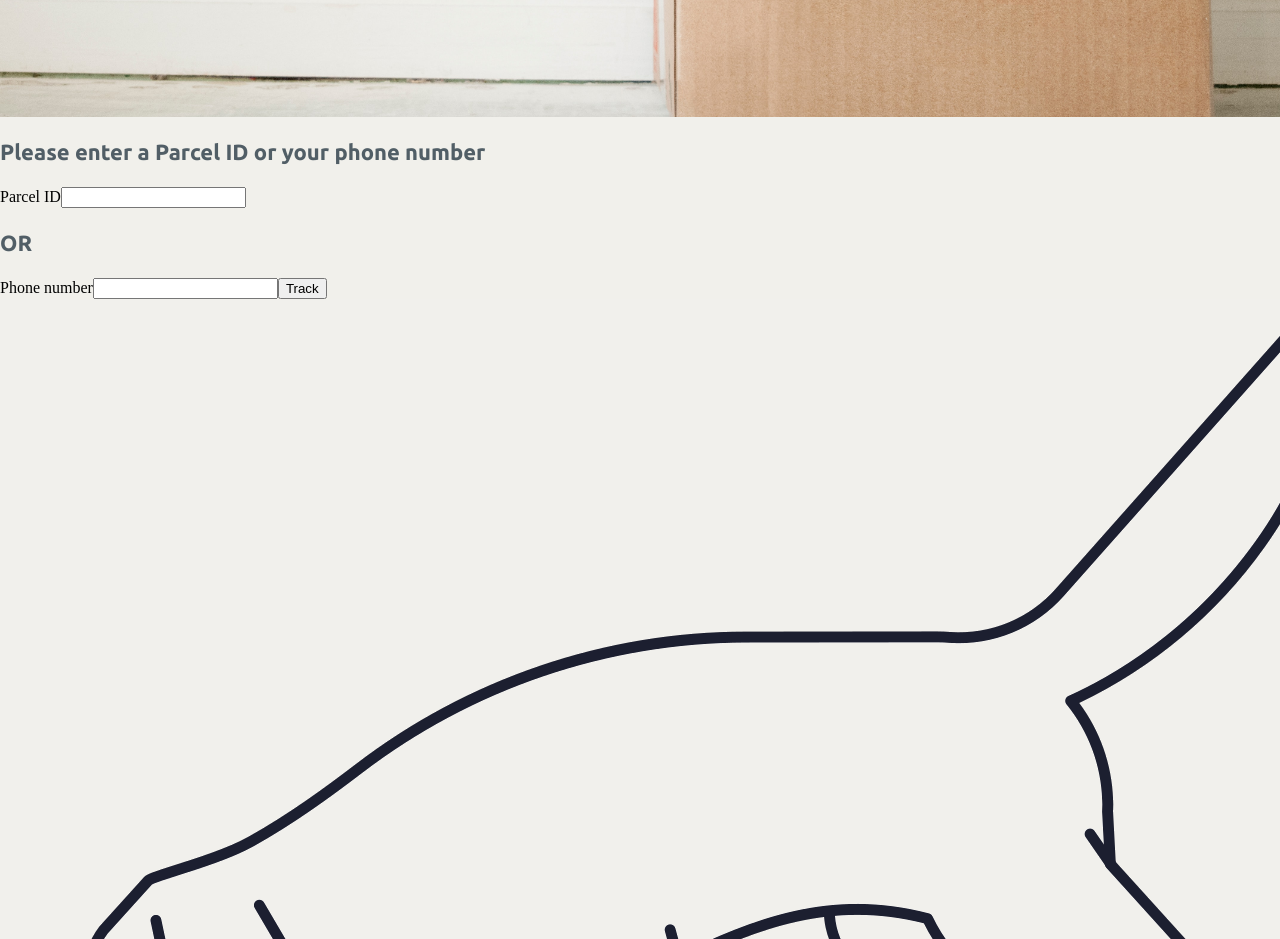
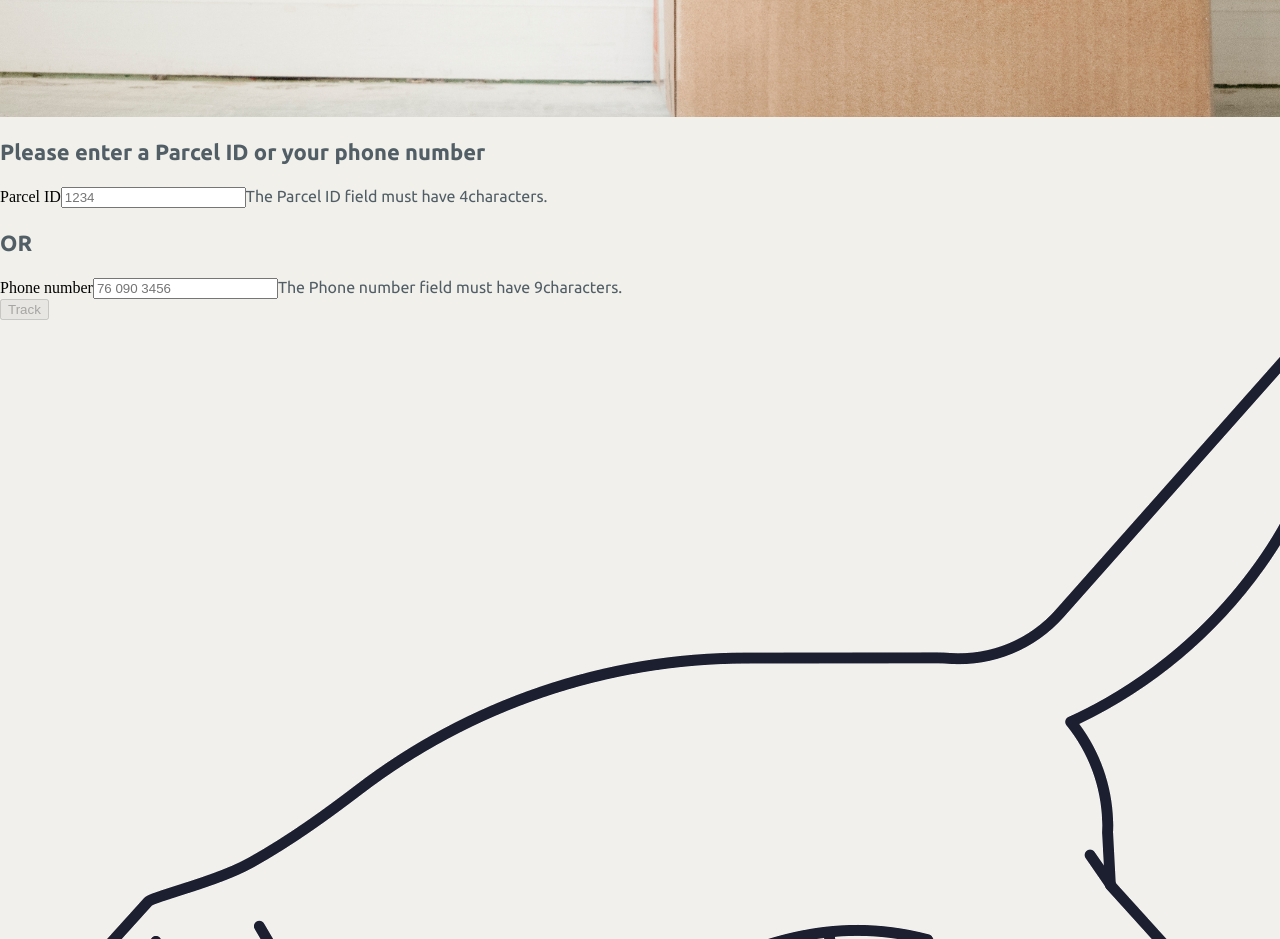
Before and after one commit to limatfc/packagetracker, a React (Create React App) app: page / in a window 1280 px wide. Shown: the part 920-1859 px from the top of the page. Built offline with nearby package versions, Linux system fonts and the light colour scheme.

Commit message:
finished form validation and input gathering

```diff
--- a/src/App.jsx
+++ b/src/App.jsx
@@ -1,4 +1,4 @@
-import { useState } from "react";
+import { useCallback, useState } from "react";
 import { Routes, Route } from "react-router-dom";
 import NavigationBar from "./components/NavigationBar";
 import Home from "./screens/Home";
@@ -9,10 +9,20 @@ import "./App.css";
 
 export default function App() {
   const [showOrdersScreen, setShowOrdersScreen] = useState(false);
+  const [enteredValues, setEnteredValues] = useState({});
 
   function showOrdersScreenHandler() {
     setShowOrdersScreen(!showOrdersScreen);
   }
+
+  const enteredValuesHandler = useCallback((enteredParcel, enteredPhone) => {
+    setEnteredValues({
+      enteredParcel: enteredParcel,
+      enteredPhone: enteredPhone,
+    });
+  }, []);
+
+  console.log("enteredValues", enteredValues);
 
   return (
     <div>
@@ -20,13 +30,21 @@ export default function App() {
       <Routes>
         <Route
           path="/"
-          element={<Home showOrdersScreenHandler={showOrdersScreenHandler} />}
+          element={
+            <Home
+              showOrdersScreenHandler={showOrdersScreenHandler}
+              enteredValuesHandler={enteredValuesHandler}
+            />
+          }
         />
         {showOrdersScreen && (
           <Route
             path="/orders"
             element={
-              <Orders showOrdersScreenHandler={showOrdersScreenHandler} />
+              <Orders
+                enteredValues={enteredValues}
+                showOrdersScreenHandler={showOrdersScreenHandler}
+              />
             }
           />
         )}
--- /dev/null
+++ b/src/components/HomeForm.jsx
@@ -0,0 +1,58 @@
+import { useEffect } from "react";
+import { useNavigate } from "react-router-dom";
+import useFormValidation from "../hooks/use-form-validation";
+import HomeFormInput from "./HomeFormInput";
+
+export default function HomeForm({
+  showOrdersScreenHandler,
+  enteredValuesHandler,
+}) {
+  const navigate = useNavigate();
+
+  const {
+    inputedValue: parcelInputedValue,
+    valueIsValid: parcelIsValid,
+    valueChangeHandler: parcelChangeHandler,
+  } = useFormValidation((value) => value.trim().length === 4);
+
+  const {
+    inputedValue: phoneInputedValue,
+    valueIsValid: phoneIsValid,
+    valueChangeHandler: phoneChangeHandler,
+  } = useFormValidation((value) => value.trim().length === 9);
+
+  useEffect(() => {
+    enteredValuesHandler(parcelInputedValue, phoneInputedValue);
+  }, [enteredValuesHandler, parcelInputedValue, phoneInputedValue]);
+
+  function onSubmitHandler(event) {
+    event.preventDefault();
+    showOrdersScreenHandler();
+    navigate("/orders");
+  }
+
+  let formIsValid = "initialState";
+  if (!phoneIsValid && !parcelIsValid) formIsValid = false;
+
+  return (
+    <form onSubmit={onSubmitHandler} className="form-wrapper">
+      <h3>Please enter a Parcel ID or your phone number</h3>
+      <HomeFormInput
+        valueChangeHandler={parcelChangeHandler}
+        placeholder="1234"
+      >
+        Parcel ID
+      </HomeFormInput>
+      <h3>OR</h3>
+      <HomeFormInput
+        valueChangeHandler={phoneChangeHandler}
+        placeholder="76 090 3456"
+      >
+        Phone number
+      </HomeFormInput>
+      <button type="submit" disabled={!formIsValid}>
+        Track
+      </button>
+    </form>
+  );
+}
--- /dev/null
+++ b/src/components/HomeFormInput.jsx
@@ -0,0 +1,22 @@
+export default function HomeFormInput({
+  children,
+  valueChangeHandler,
+  placeholder,
+}) {
+  return (
+    <div>
+      <label>
+        {children}
+        <input
+          type="number"
+          placeholder={placeholder}
+          onChange={valueChangeHandler}
+        />
+      </label>
+      <small>
+        The {children} field must have {placeholder.replace(/\s/g, "").length}
+        characters.
+      </small>
+    </div>
+  );
+}
--- a/src/components/OrdersRouteError.jsx
+++ b/src/components/OrdersRouteError.jsx
@@ -1,9 +1,14 @@
+import { Link } from "react-router-dom";
+
 export default function OrdersRouteError() {
   return (
-    <h2>
-      Oops, it looks like you are trying to access a page that requires some
-      data. To solve this problem, you need to go back to our home page and
-      insert either your parcel ID or your telephone number.
-    </h2>
+    <section>
+      <h2>
+        Oops, it looks like you are trying to access a page that requires some
+        data. To solve this problem, you need to go back to our home page and
+        insert either your parcel ID or your telephone number.
+      </h2>
+      <Link to="/">Go back to the home page</Link>
+    </section>
   );
 }
--- a/src/hooks/use-fetched-data-handler.js
+++ b/src/hooks/use-fetched-data-handler.js
@@ -1,27 +1,27 @@
 import { useState, useEffect } from "react";
 import fetchGET from "../scripts/fetchGET";
 
-export default function useFetchedDataHandler(url) {
+export default function useFetchedDataHandler() {
   const [fetchedData, setFetchedData] = useState([]);
-  const [fetchError, setFetchError] = useState(false);
-  const [isLoading, setIsLoading] = useState(false);
+  const [fetchStatus, setFetchStatus] = useState(0);
+
+  const url = "https://my.api.mockaroo.com/insta-orders.json?key=e49e6840";
 
   useEffect(() => getFetchedData(url), [url]);
 
   async function getFetchedData(url) {
     try {
-      setIsLoading(true);
       const fetchGetData = await fetchGET(url);
       setFetchedData(fetchGetData);
-      setIsLoading(false);
+      setFetchStatus(1);
     } catch (error) {
-      setIsLoading(false);
-      setFetchError(true);
+      setFetchStatus(2);
+
       console.error(
         `It seems like the problem -${error.message}- was thrown when trying to fetch the ${url} URL.`
       );
     }
   }
 
-  return { fetchedData, isLoading, fetchError };
+  return { fetchedData, fetchStatus };
 }
--- /dev/null
+++ b/src/hooks/use-form-validation.js
@@ -0,0 +1,17 @@
+import { useState } from "react";
+
+export default function useFormValidation(validationFunction) {
+  const [inputedValue, setInputedValue] = useState("");
+
+  const valueIsValid = validationFunction(inputedValue);
+
+  function valueChangeHandler(event) {
+    setInputedValue(event.target.value);
+  }
+
+  return {
+    inputedValue,
+    valueIsValid,
+    valueChangeHandler,
+  };
+}
--- a/src/screens/Home.jsx
+++ b/src/screens/Home.jsx
@@ -1,38 +1,21 @@
-import { useNavigate } from "react-router-dom";
 import homeImage from "../assets/images/home-image.png";
-
+import HomeForm from "../components/HomeForm";
 import "../styles/screens/Home.css";
 
-export default function Home({ showOrdersScreenHandler }) {
-  const navigate = useNavigate();
-
-  function onSubmitHandler(event) {
-    event.preventDefault();
-    showOrdersScreenHandler();
-    navigate("/orders");
-  }
-
-  function onParcelIDHandler(event) {}
-
+export default function Home({
+  showOrdersScreenHandler,
+  enteredValuesHandler,
+}) {
   return (
     <div>
       <section className="hero-wrapper">
         <h1>DachsHunt</h1>
         <h1>We hunt your package as if it were a badger.</h1>
       </section>
-      <form onSubmit={onSubmitHandler} className="form-wrapper">
-        <h3>Please enter a Parcel ID or your phone number</h3>
-        <label>
-          Parcel ID
-          <input type="number" onChange={onParcelIDHandler} />
-        </label>
-        <h3>OR</h3>
-        <label>
-          Phone number
-          <input type="number" />
-        </label>
-        <button type="submit">Track</button>
-      </form>
+      <HomeForm
+        showOrdersScreenHandler={showOrdersScreenHandler}
+        enteredValuesHandler={enteredValuesHandler}
+      />
       <img src={homeImage} alt="a white dog sniffing the footer" />
     </div>
   );
--- a/src/screens/Orders.jsx
+++ b/src/screens/Orders.jsx
@@ -5,13 +5,13 @@ import Error from "../components/Error";
 import Loading from "../components/Loading";
 import OrdersItem from "../components/OrdersItem";
 
-export default function Orders({ showOrdersScreenHandler }) {
+export default function Orders({ showOrdersScreenHandler, enteredValues }) {
   const navigate = useNavigate();
-  const url = "https://my.api.mockaroo.com/insta-orders.json?key=e49e6840";
-  const { fetchedData, isLoading, fetchError } = useFetchedDataHandler(url);
 
-  if (isLoading) return <Loading />;
-  if (fetchError) return <Error />;
+  const { fetchedData, fetchStatus } = useFetchedDataHandler();
+
+  if (fetchStatus === 0) return <Loading />;
+  if (fetchStatus === 2) return <Error />;
 
   function onClickHandler() {
     showOrdersScreenHandler();
```
Also changed, not shown: src/hooks/use-inputed-data-handler.js (deleted, +0 -18 lines), src/scripts/filter-fetch-data.js (added).
